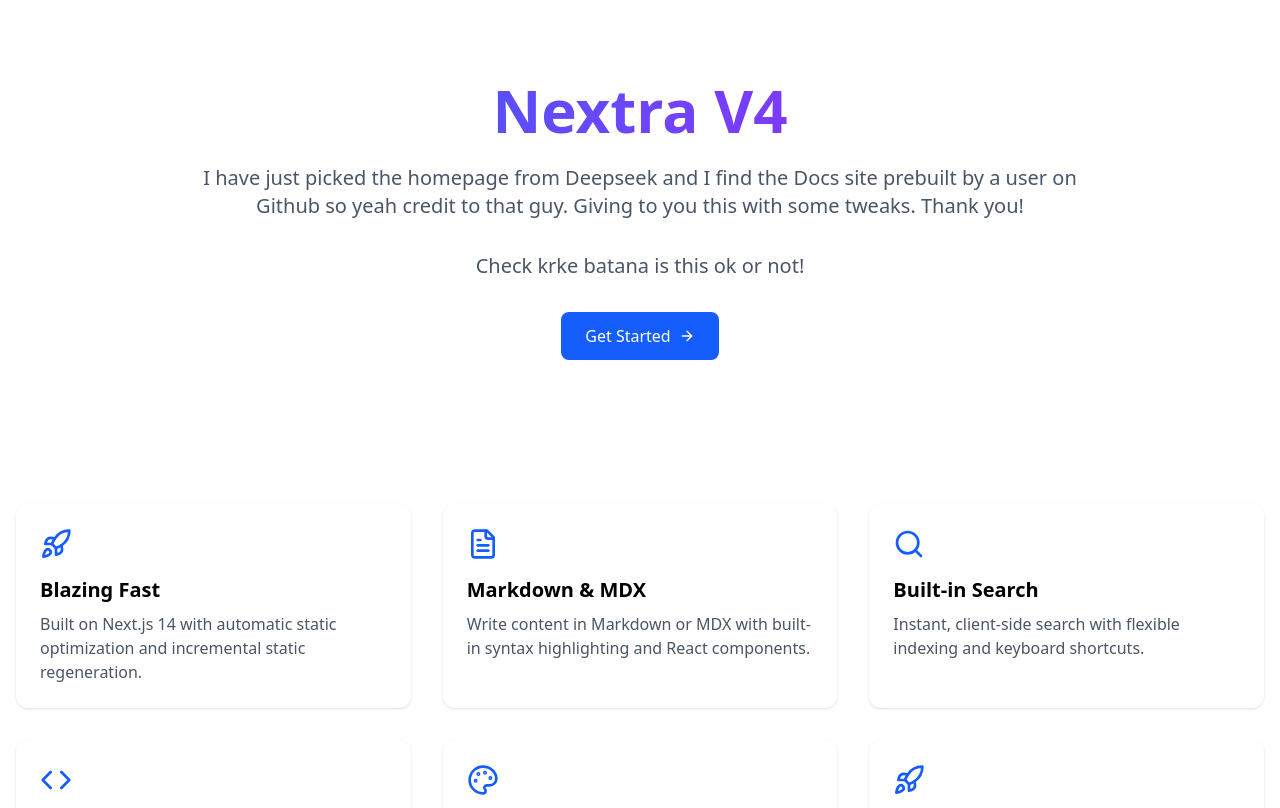
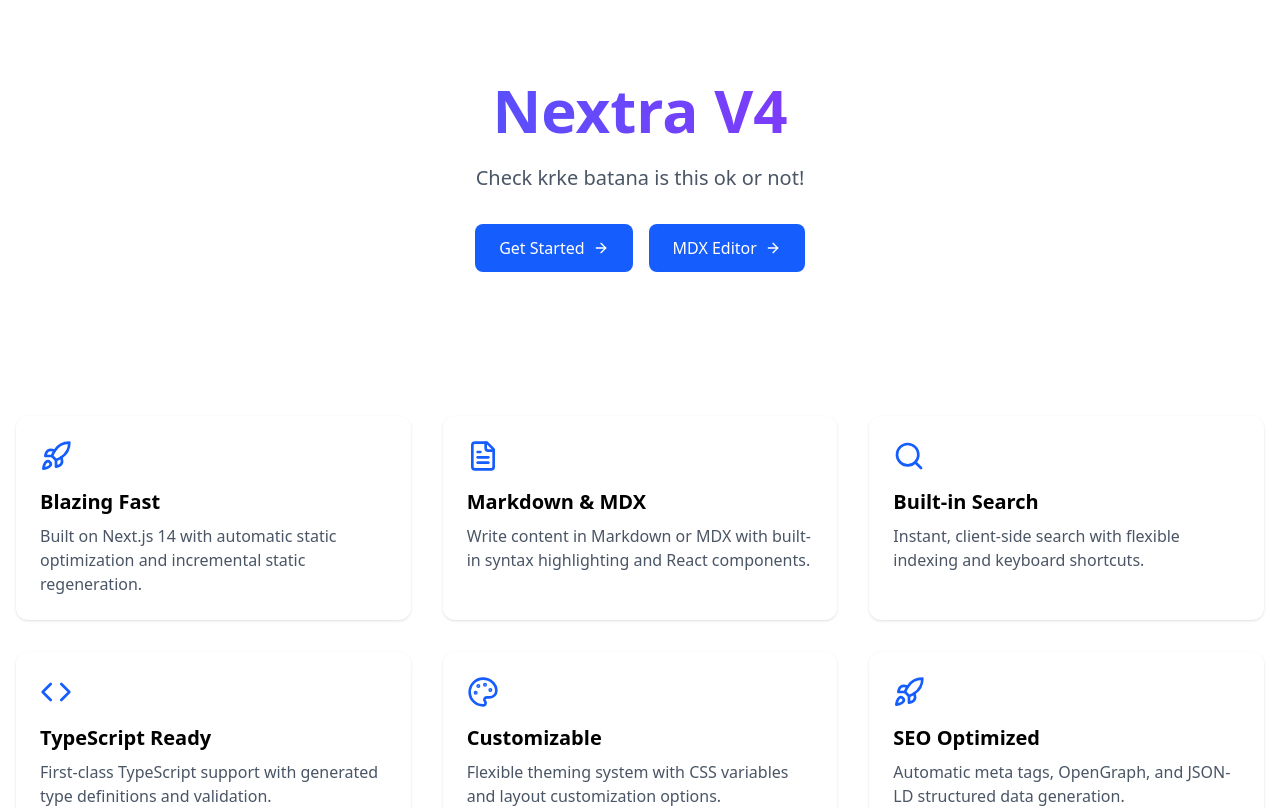
Before and after one commit to MdShahnawaz474/nextra-docs-withMDX, a Next.js app: page / in a window 1280 px wide. Shown: the top 808 px of the page. Built offline with nearby package versions, Linux system fonts and the light colour scheme.

Commit message:
mdx-with-editor

```diff
--- a/src/app/page.tsx
+++ b/src/app/page.tsx
@@ -16,15 +16,17 @@
           <h1 className="text-5xl md:text-6xl font-bold bg-gradient-to-r from-blue-600 to-purple-600 bg-clip-text text-transparent mb-6">
             Nextra V4
           </h1>
-          <p className="text-xl text-gray-600 dark:text-gray-300 mb-8">
-            I have just picked the homepage from Deepseek and I find the Docs site prebuilt by a user on Github so yeah credit to that guy. Giving to you this with some tweaks. Thank you!
-          </p>
+
           <p className="text-xl text-gray-600 dark:text-gray-300 mb-8">
             Check krke batana is this ok or not!
           </p>
           <div className="flex justify-center gap-4">
             <Link href="/docs/get-started" className="flex items-center px-6 py-3 bg-blue-600 text-white rounded-lg hover:bg-blue-700 transition-colors">
               Get Started
+              <ArrowRightIcon className="ml-2 h-4 w-4" />
+            </Link>
+            <Link href="/mdx-editor" className="flex items-center px-6 py-3 bg-blue-600 text-white rounded-lg hover:bg-blue-700 transition-colors">
+              MDX Editor
               <ArrowRightIcon className="ml-2 h-4 w-4" />
             </Link>
           </div>
```
